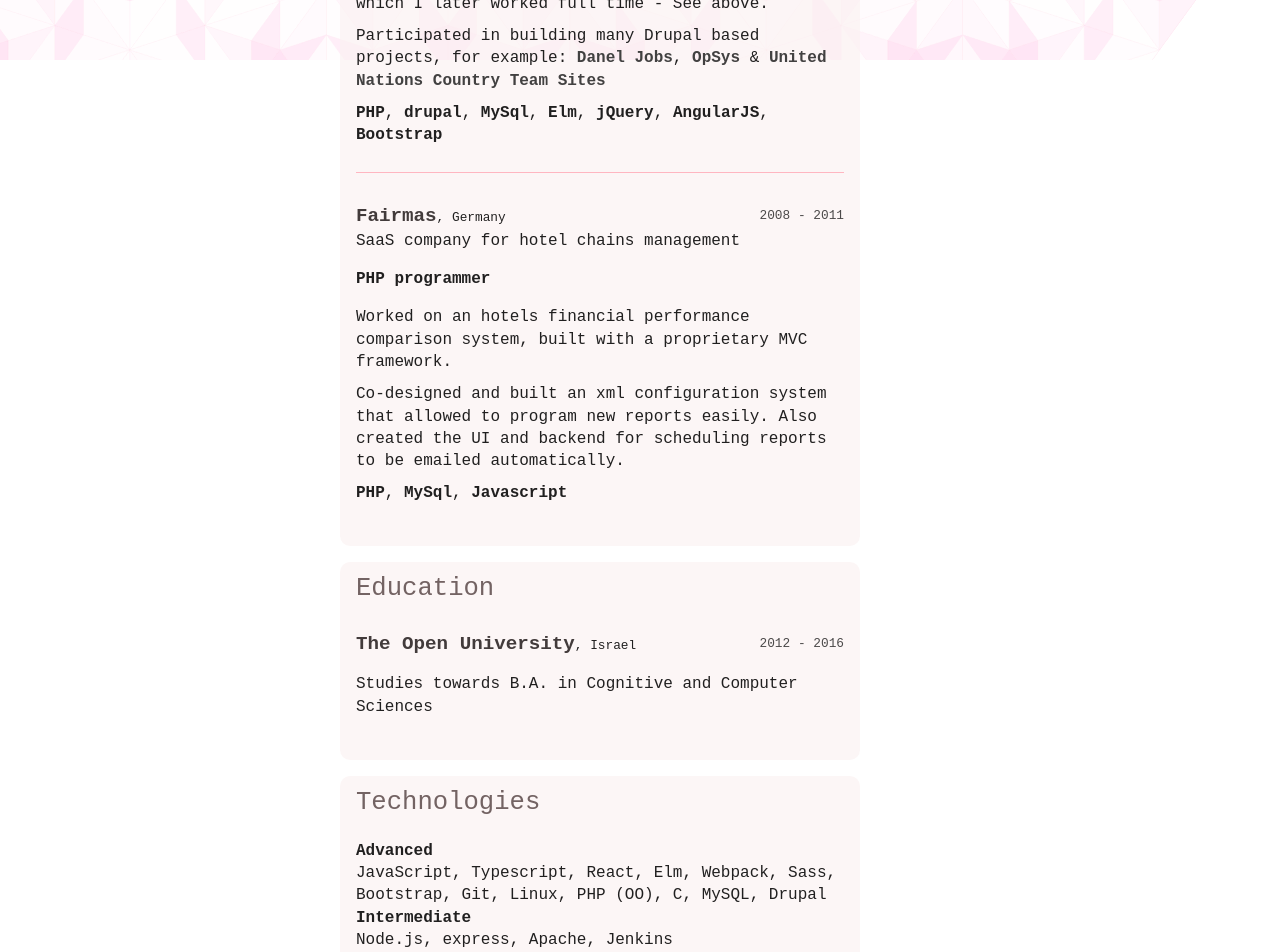
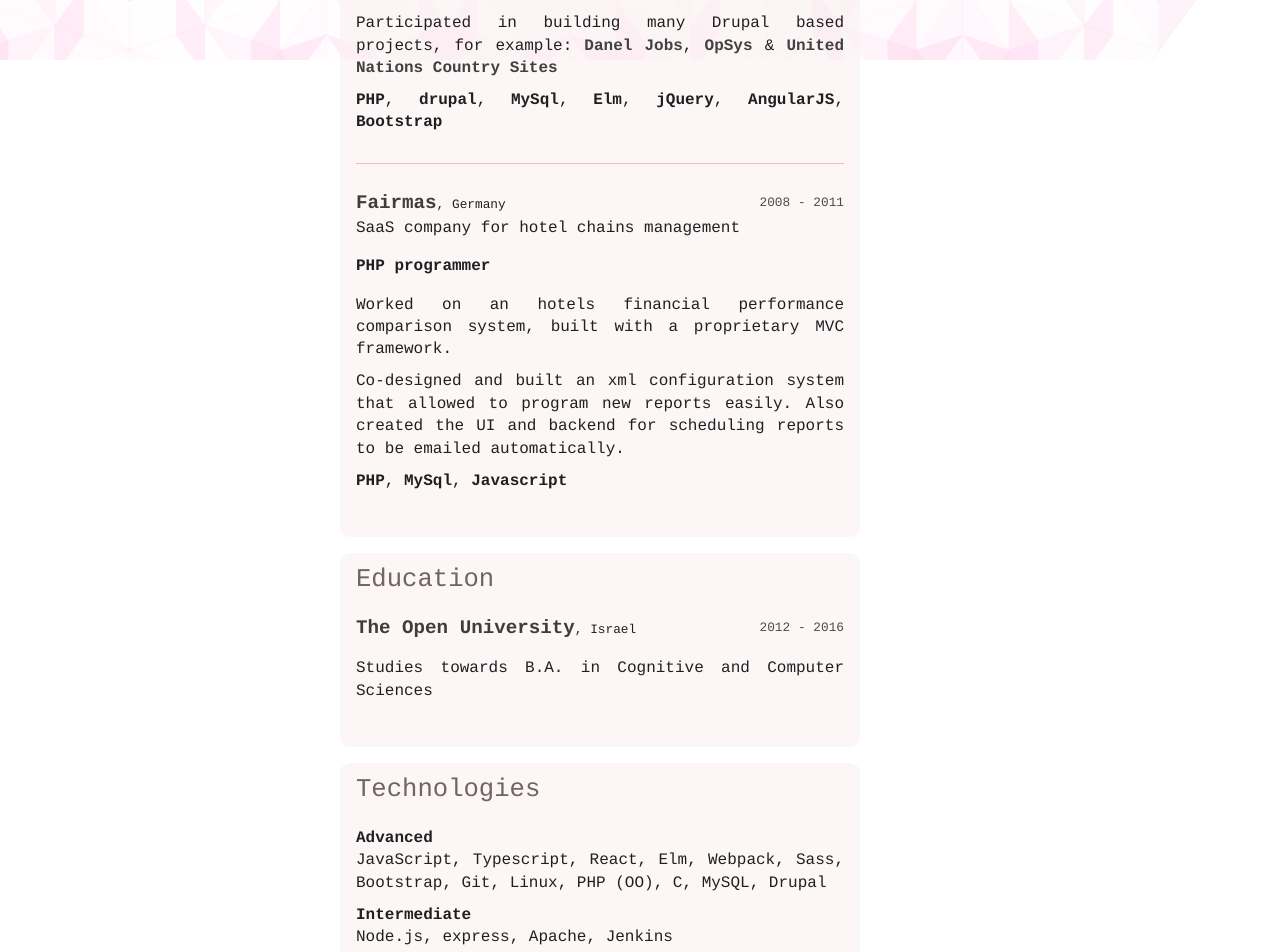
Before and after one commit to bitamar/cv, a React (Create React App) app: page / in a window 1280 px wide. Shown: the part 1140-2092 px from the top of the page. Built offline with nearby package versions, Linux system fonts and the light colour scheme.

Commit message:
layout fixes

```diff
--- a/src/Ability.tsx
+++ b/src/Ability.tsx
@@ -8,9 +8,9 @@ function Ability({
   description: string;
 }): JSX.Element {
   return (
-    <div className="ability">
+    <div className="item">
       <div className="title">{title}</div>
-      <div className="description">{description}</div>
+      <p className="description">{description}</p>
     </div>
   );
 }
--- a/src/App.scss
+++ b/src/App.scss
@@ -1,5 +1,5 @@
 body {
-  font-family: monospace;
+  font-family: Courier, monospace;
   line-height: 1.4em;
   color: rgba(0, 0, 0, 0.87);
   margin: 0;
@@ -15,7 +15,7 @@ h1 {
 }
 
 .summary {
-  font-size: 1.2em;
+  font-size: 1.1em;
 }
 
 h2 {
@@ -27,6 +27,7 @@ h2 {
 
 p {
   margin: 0 0 0.6em;
+  text-align: justify;
 }
 
 a {
@@ -42,12 +43,13 @@ a {
 
 .list {
   &.separate-items > div {
-    margin-top: 2em;
-    padding-bottom: 1em;
-    border-bottom: 1px solid lightpink;
+    margin-bottom: 1.8em;
+    padding-top: 1.8em;
+    border-top: 1px solid lightpink;
 
-    &:last-child {
-      border-bottom: 0;
+    &:first-child {
+      border-top: 0;
+      padding-top: 0;
     }
   }
 
@@ -151,9 +153,12 @@ a {
   }
 }
 
-.ability {
-  .title {
-    font-weight: bold;
+.tech {
+  .item {
+    margin-top: 10px;
+    .title {
+      font-weight: bold;
+    }
   }
 }
 
@@ -173,8 +178,7 @@ a {
   .column {
     float: none;
     margin: 0;
-    padding: 1em;
-    padding-bottom: 0;
+    padding: 1em 1em 0;
   }
 
   .column.contact {
@@ -202,7 +206,7 @@ a {
 
 @media print {
   @page {
-    margin: 22mm 20mm;
+    margin: 26mm 28mm;
   }
 
   .dont-print {
@@ -210,12 +214,7 @@ a {
   }
 
   body {
-    font-family: "Helvetica Neue", Helvetica, Arial, sans-serif;
     font-size: 14px;
-  }
-
-  p {
-    text-align: justify;
   }
 
   h1 {
@@ -253,15 +252,16 @@ a {
 
       .item {
         margin: 0;
-        font-size: 0.9em;
+        font-size: 0.8em;
+        display: inline-block;
 
         a {
           font-weight: normal;
         }
 
         &:after {
-          margin-left: 1em;
-          margin-right: 1em;
+          margin-left: 0.6em;
+          margin-right: 0.6em;
           content: "·";
         }
 
@@ -279,20 +279,16 @@ a {
       width: 60px;
       height: 60px;
     }
-
-    .item {
-      display: inline-block;
-      margin-right: 30px;
-      font-size: 0.9em;
-    }
   }
 
   .column.details {
+    font-size: 0.8rem;
     margin: 0;
     width: auto;
 
     .summary {
       margin: 0;
+      //text-align-last: justify;
     }
   }
 }
--- a/src/App.tsx
+++ b/src/App.tsx
@@ -102,14 +102,16 @@ function App(): JSX.Element {
 
         <div className="box">
           <h2>Technologies</h2>
+          <div className="tech">
             <Ability
               title="Advanced"
               description={content.technologies.advanced.join(", ")}
-          />{" "}
+            />
             <Ability
               title="Intermediate"
               description={content.technologies.intermediate.join(", ")}
             />
+          </div>
         </div>
 
         <div className="box">
--- a/src/CvItems.tsx
+++ b/src/CvItems.tsx
@@ -36,7 +36,7 @@ function CvItem({
       <span className="place">{place}</span>
       <span className="where">{where}</span>
       <When {...when} />
-      {subtitle && <div className="subtitle">{subtitle}</div>}
+      {subtitle && <p className="subtitle">{subtitle}</p>}
       {role && <div className="role">{role}</div>}
       <div className="description">
         {description.map((p, i) => (
--- a/src/content.json
+++ b/src/content.json
@@ -15,7 +15,7 @@
         "Working in a team mainly responsible for rendering apps within Wix websites.",
         "Responsible for extending the APIs for apps, fixing bugs and investigating performance problems.",
         "Took part in a major rewrite of the viewer, for improving wix websites lighthouse scores.",
-        "<b>Typescript</b>, <b>react</b>, <b>node.js</b>, <b>webpack</b>, <b>chrome's debugger</b> :)"
+        "Using: <b>Typescript</b>, <b>react</b>, <b>node.js</b>, <b>webpack</b>, <b>chrome's debugger</b> :)"
       ]
     },
     {
@@ -76,7 +76,7 @@
       "description": [
         "After 2 years got promoted to Team Lead role, while maintaining ~50% hands on development.",
         "Created an early mockup of <b>Circuit Auction</b>, on which I later worked full time - See above.",
-        "Participated in building many Drupal based projects, for example: <a href=\"https://www.gizra.com/portfolio/#danel-jobs\">Danel Jobs</a>, <a href=\"https://www.gizra.com/portfolio/#opsys\">OpSys</a> & <a href=\"https://www.gizra.com/portfolio/#united-nations-country-team-sites\">United Nations Country Team Sites</a>",
+        "Participated in building many Drupal based projects, for example: <a href=\"https://www.gizra.com/portfolio/#danel-jobs\">Danel Jobs</a>, <a href=\"https://www.gizra.com/portfolio/#opsys\">OpSys</a> & <a href=\"https://www.gizra.com/portfolio/#united-nations-country-team-sites\">United Nations Country Sites</a>",
         "<b>PHP</b>, <b>drupal</b>, <b>MySql</b>, <b>Elm</b>, <b>jQuery</b>, <b>AngularJS</b>, <b>Bootstrap</b>"
       ]
     },
```
Lines whose indentation alone changed are shown as unchanged.
